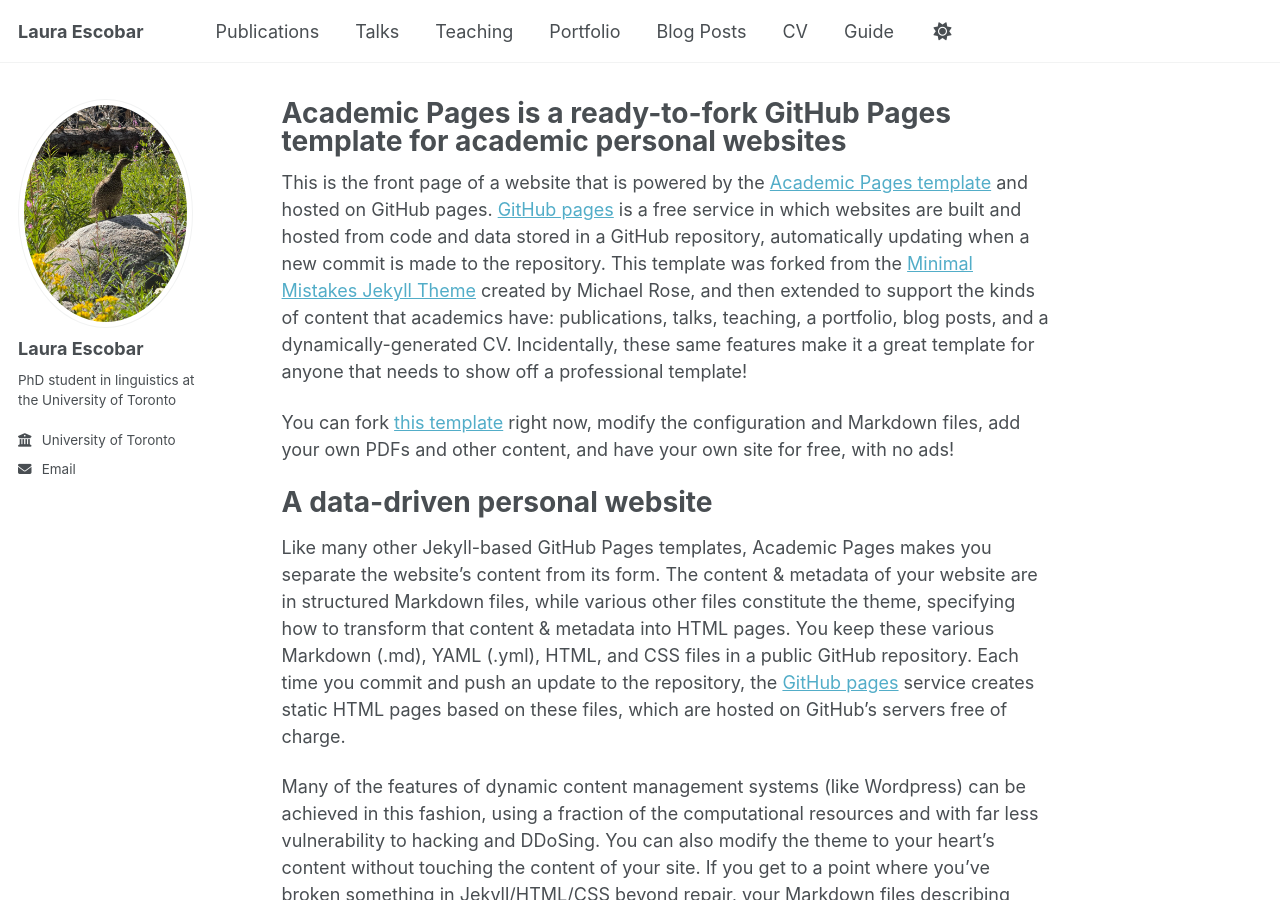
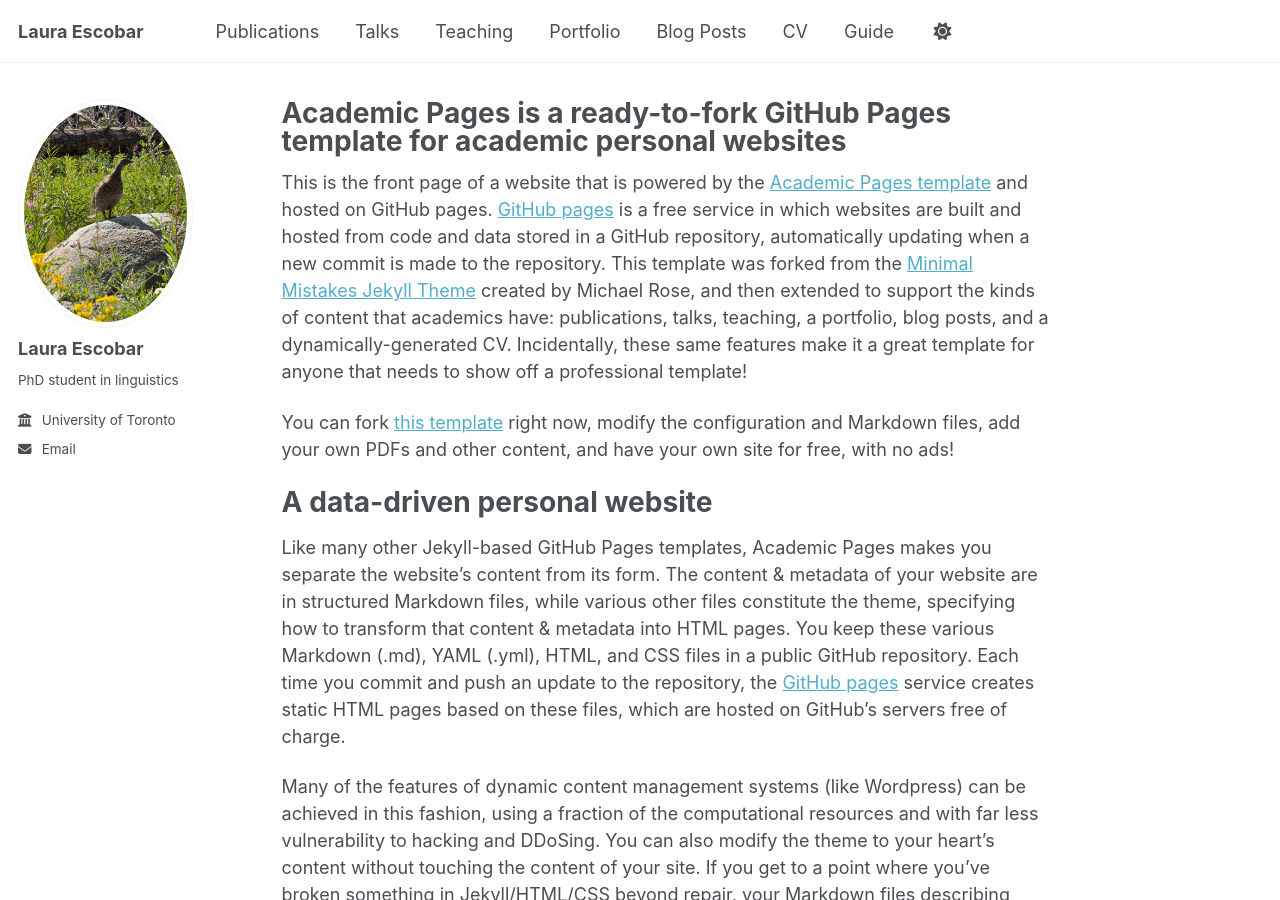
Before and after one commit to laura-escobar-s/laura-escobar-s.github.io, a Jekyll site: the page built from _pages/about.md, in a window 1280 px wide and 900 px high. Built offline with Jekyll 4.4.1, drawn with Linux system fonts in a browser that asks for light colours; a script that is not in the unit is left out.

Commit message:
Update _config.yml

```diff
--- a/_config.yml
+++ b/_config.yml
@@ -26,7 +26,7 @@ author:
   avatar           : "bird.jpeg"
   name             : "Laura Escobar"
   pronouns         : # example: "she/her"
-  bio              : "PhD student in linguistics at the University of Toronto"
+  bio              : "PhD student in linguistics"
   location         :
   employer         : "University of Toronto"
   uri              : # URL
```
